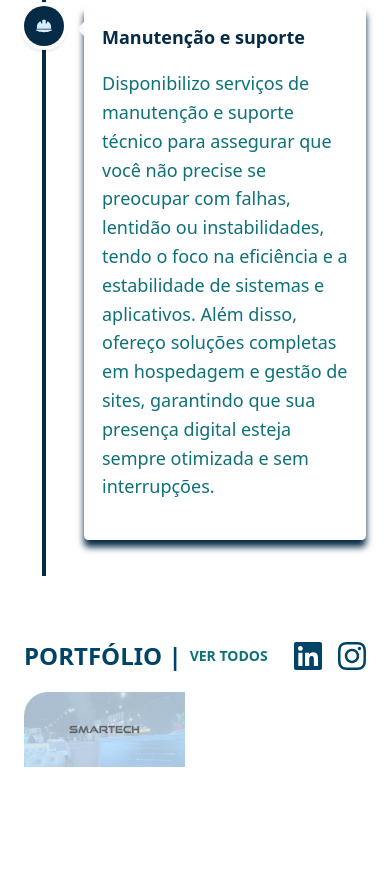
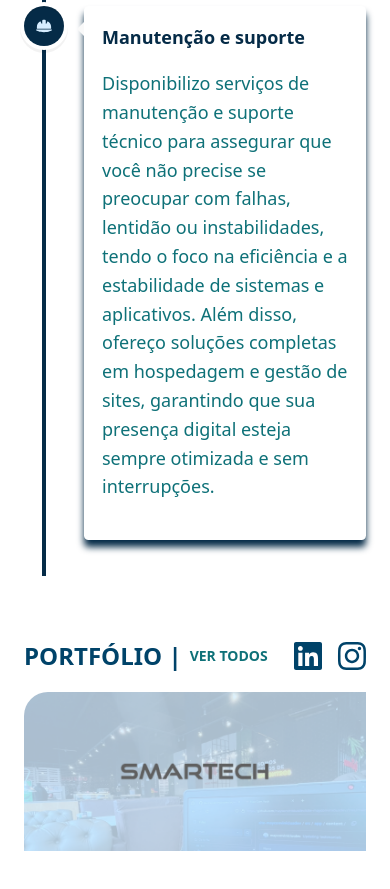
Before and after one commit to mayconviniciusdev/website-mayconviniciusdev, a Next.js app: page / in a window 390 px wide. Shown: the part 2307-3196 px from the top of the page. Before the commit the page ends 3138 px from the top, so only its background shows below. Built offline with nearby package versions, Linux system fonts and the light colour scheme.

Commit message:
refactor: add responsive layout to portfolio grid

```diff
--- a/src/components/sections/works.tsx
+++ b/src/components/sections/works.tsx
@@ -25,7 +25,7 @@
           </div>
 
           <div className="max-w-[1440px]">
-            <div className="grid grid-cols-2 gap-5">
+            <div className="flex flex-col md:grid grid-cols-2 gap-5">
               <div className="hover:opacity-80">
                 <Link target="_blank" href={"/smartechrs"}>
                   <Image
```
